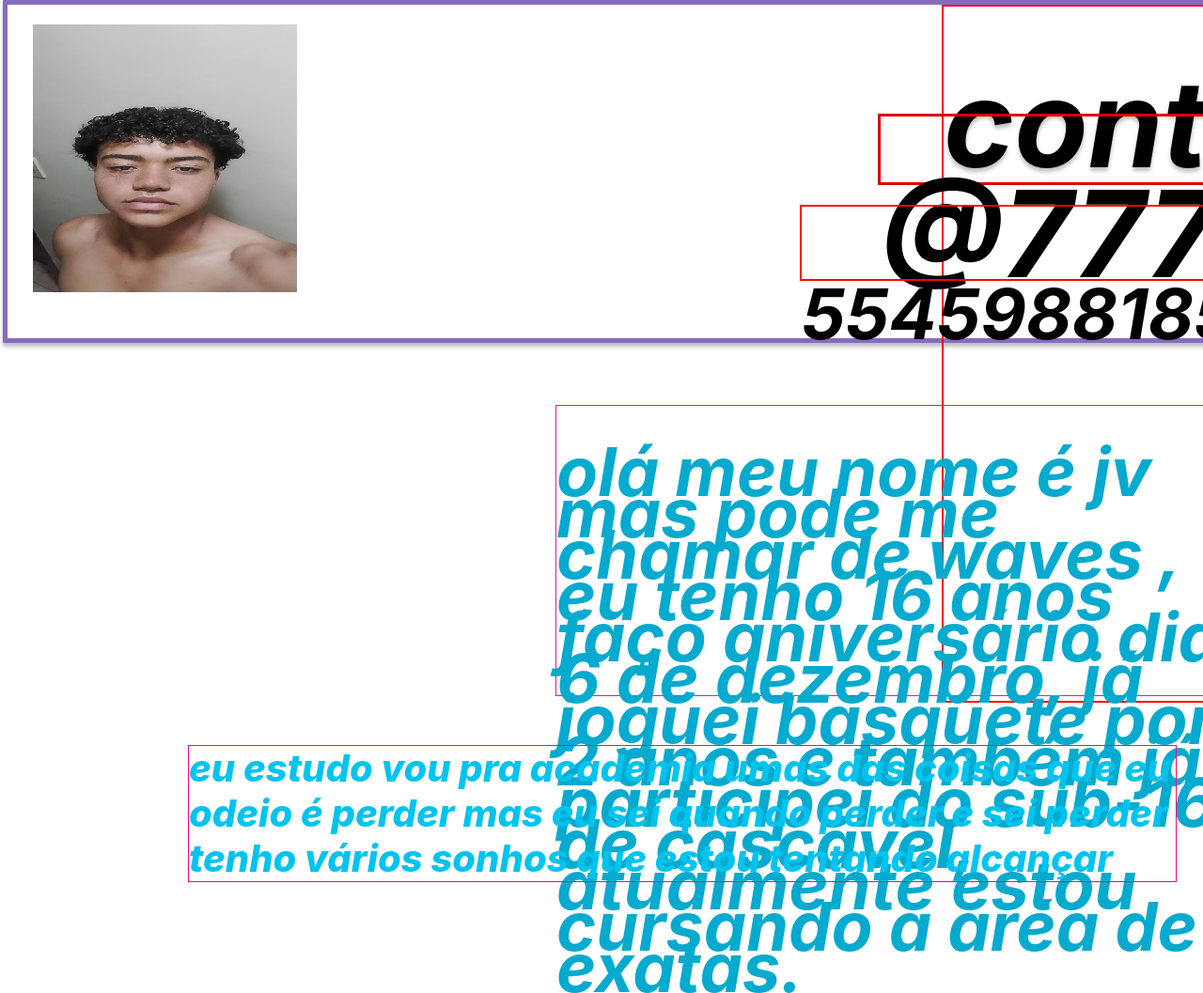
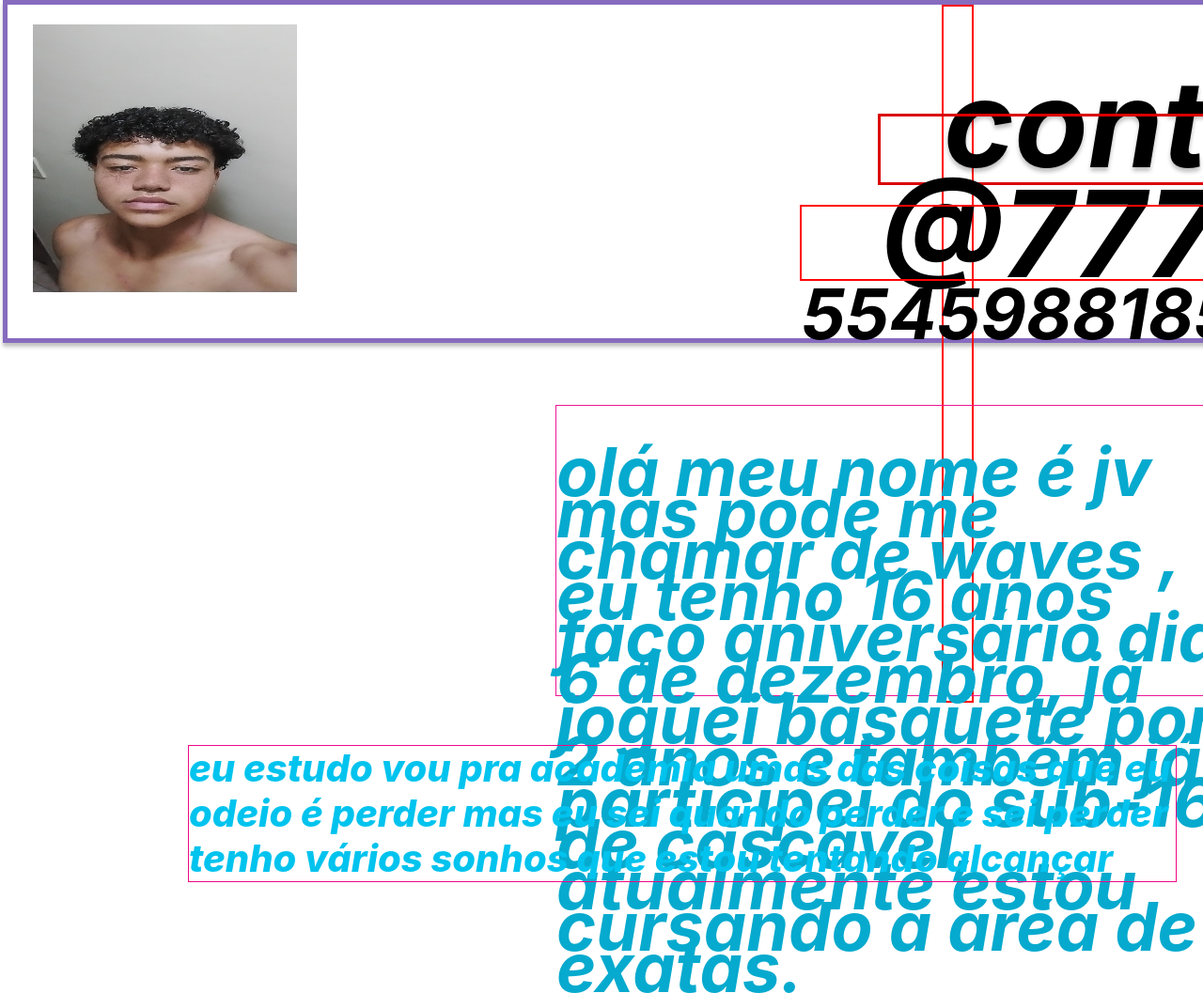
Before and after one commit to 007hfiueyw79f279pruip/wj-23, a plain HTML site: page index.html in a window 1280 px wide. Shown: the top 1057 px of the page at 94% size. Drawn offline with Linux system fonts and the light colour scheme.

Commit message:
Add files via upload

```diff
--- a/style.css
+++ b/style.css
@@ -18,8 +18,8 @@ border: 5px solid #866BBE;
 box-shadow: 0px 4px 4px rgba(0, 0, 0, 0.25)}
 
 .contato{
-  position: absolute;
-width: 492px;
+position: absolute;
+width: 30px;
 height: 739px;
 left: 994px;
 top: 0px;
```
